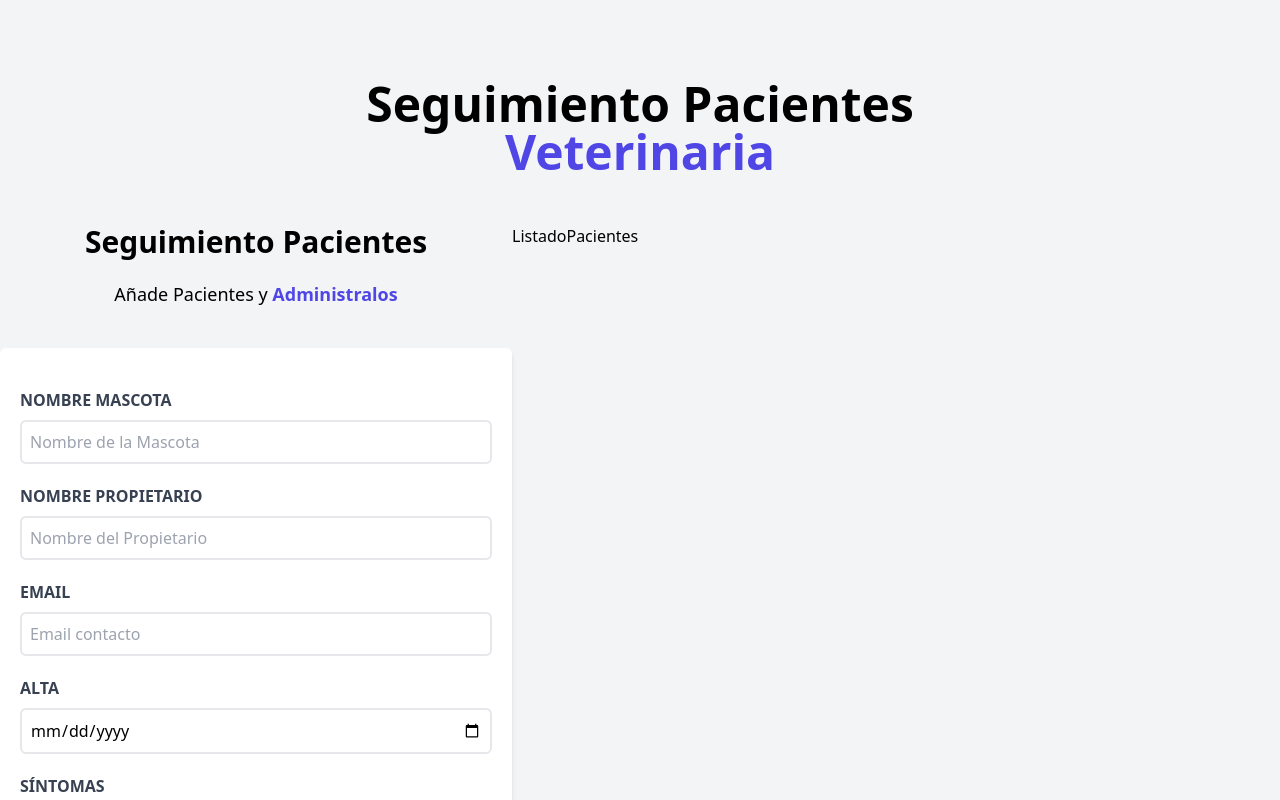
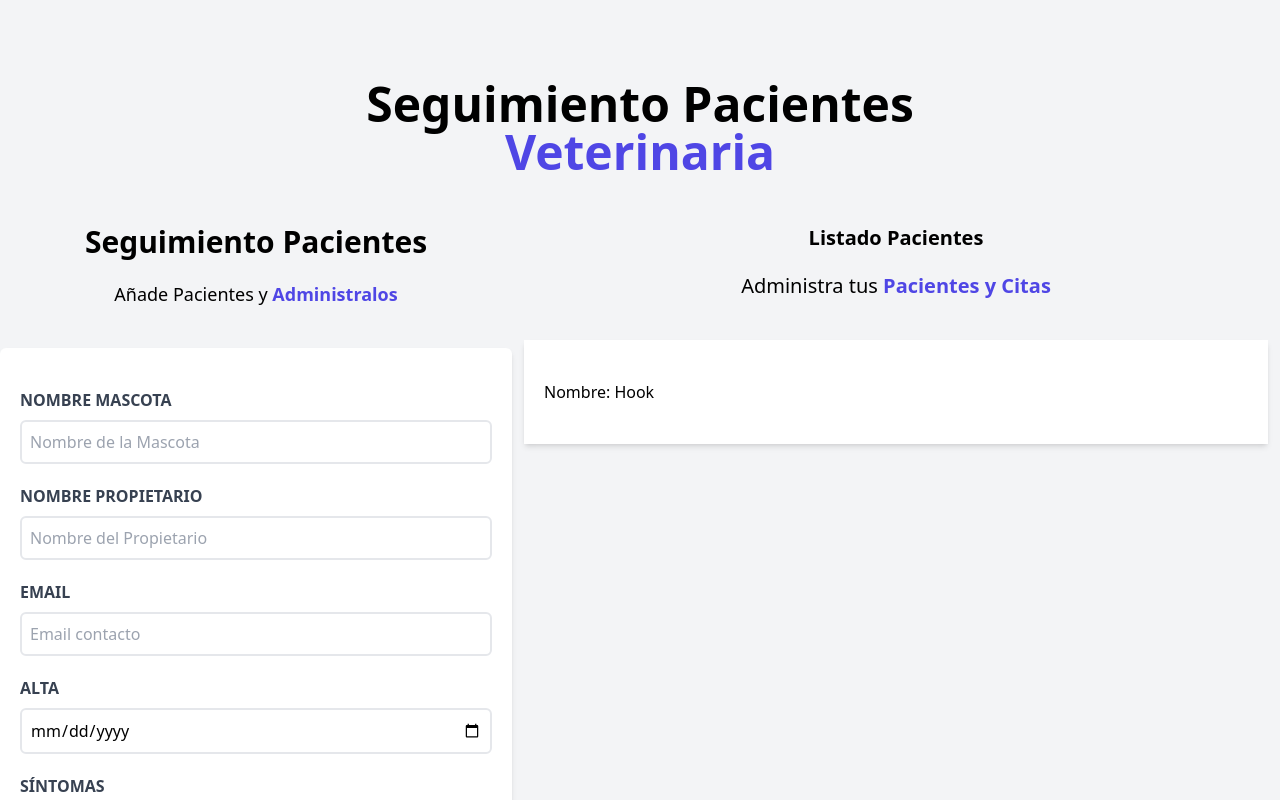
Before and after one commit to CrissRayes/vetReactjs, a React (Vite) app: page / in a window 1280 px wide. Shown: the top 800 px of the page. Built offline with nearby package versions, Linux system fonts and the light colour scheme.

Commit message:
ADD: Agrega archivo listado de pacientes
Se crea el archivo y su estructura base, sin contenido extra ni estilos.

```diff
--- a/src/components/ListadoPacientes.jsx
+++ b/src/components/ListadoPacientes.jsx
@@ -3,7 +3,16 @@
 const ListadoPacientes = () => {
   return (
     <div className='w-1/2 lg:w-3/5'>
-      <h2>ListadoPacientes</h2>
+      <h2 className='font-black text-xl text-center'>Listado Pacientes</h2>
+      <p className='text-xl mt-5 mb-10 text-center'>
+        Administra tus{" "}
+        <span className='text-indigo-600 font-bold'>Pacientes y Citas</span>
+      </p>
+      <div className='m-3 bg-white shadow-md px-5 py-10'>
+        <p>
+          Nombre: <span>Hook</span>
+        </p>
+      </div>
     </div>
   )
 }
```
